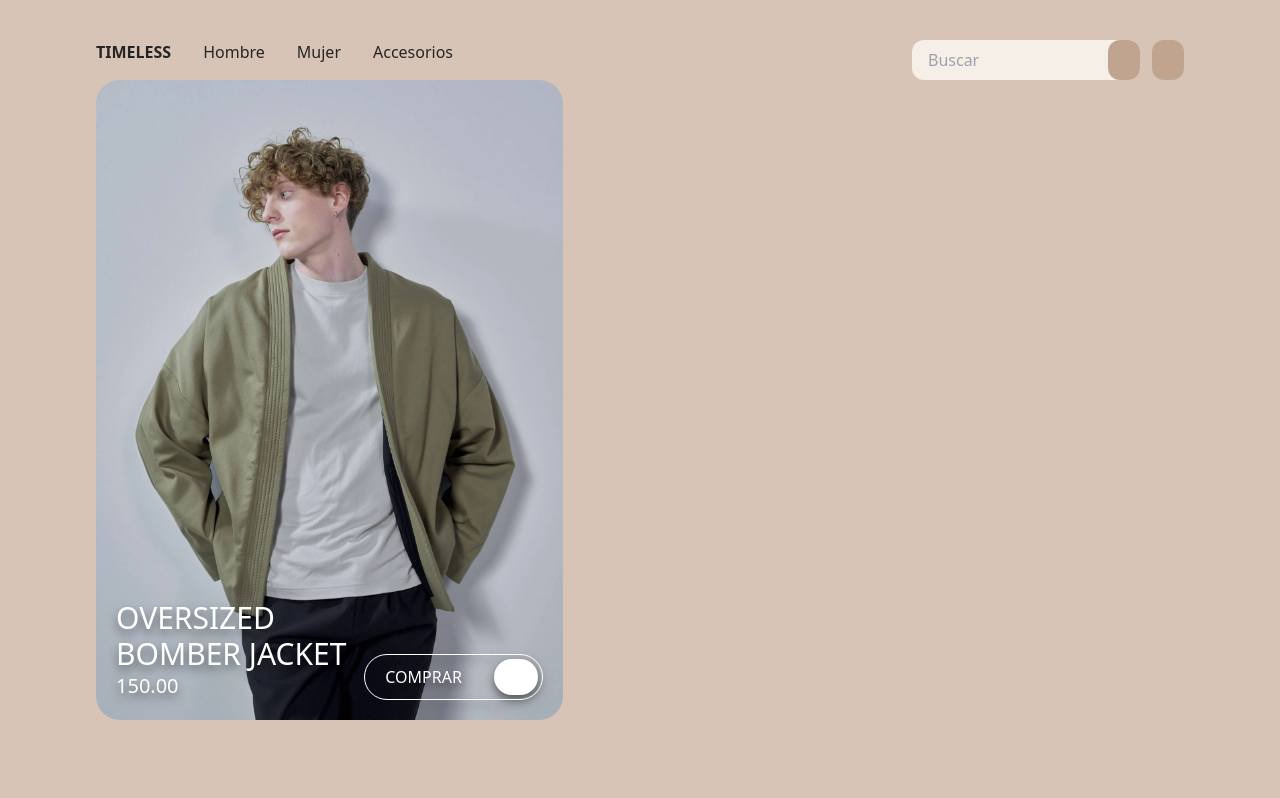
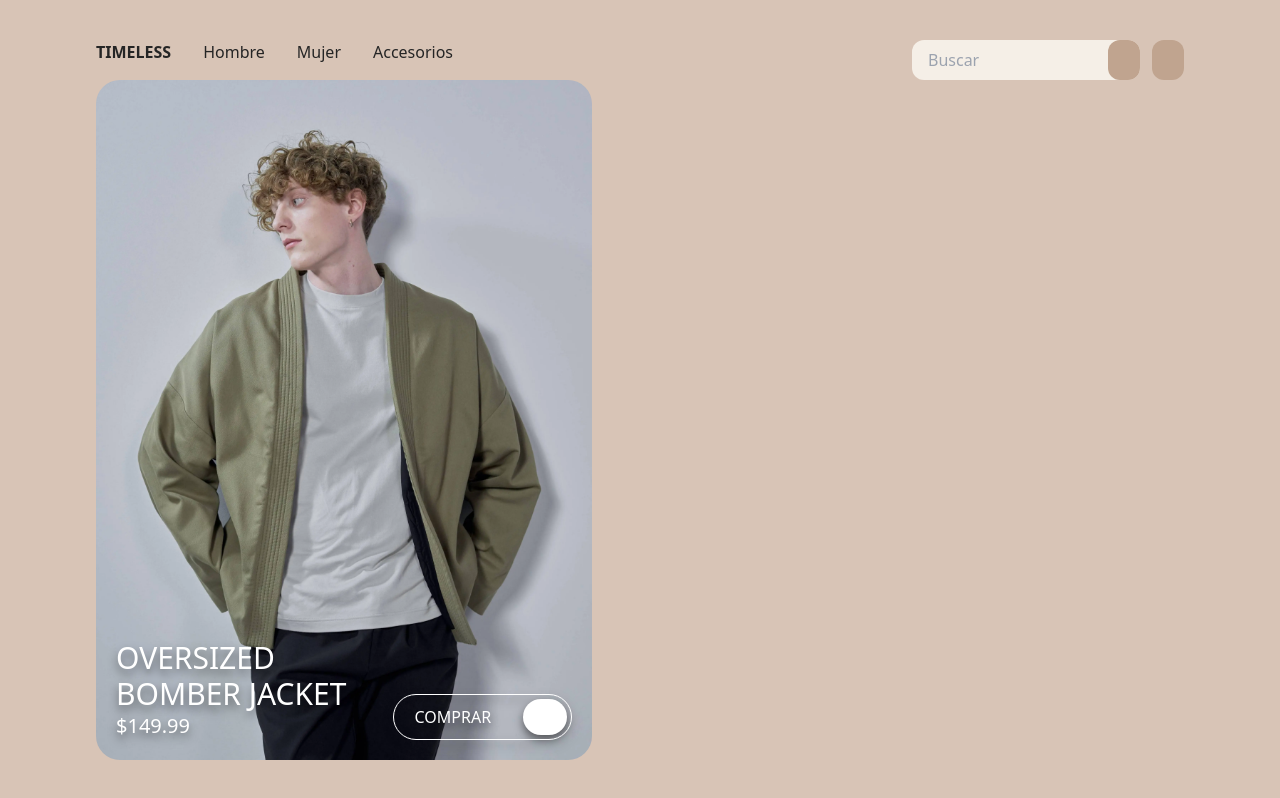
Before and after one commit to SergioGamero31/Timeless, a Vue app: page /men in a window 1280 px wide. Built offline with nearby package versions, Linux system fonts and the light colour scheme; some icons are missing; what tailwindcss-animated would draw is missing.

Commit message:
style: Update men view

```diff
--- a/src/views/MenView.vue
+++ b/src/views/MenView.vue
@@ -1,6 +1,6 @@
 <template>
-  <main>
-    <section class="flex sm:h-full lg:h-[80vh]">
+  <main class="sm:h-full lg:h-[85vh]">
+    <section class="flex h-full">
       <ul class="grid sm:grid-cols-2 lg:grid-cols-6 auto-rows-fr gap-5">
         <li @mouseover="showImage=true" @mouseout="showImage=false"
         class="relative sm:col-span-2 lg:col-span-4 row-span-2 rounded-3xl overflow-hidden animate-fade">
@@ -8,7 +8,7 @@
           <div class="absolute flex justify-between w-full bottom-0 p-5 drop-shadow-[0_5px_5px_rgba(0,0,0,0.5)]">
             <div class="flex flex-col text-white uppercase">
               <span class="text-3xl animate-fade-right animate-delay-700">{{ mainProduct.name }}</span>
-              <span class="text-xl animate-fade-up animate-delay-700">{{ mainProduct.price }}</span>
+              <span class="text-xl animate-fade-up animate-delay-700">${{ mainProduct.price }}</span>
             </div>
             <CartButtonProminent class="self-end animate-fade-left animate-delay-700"/>
           </div>
@@ -35,7 +35,7 @@ let showImage = ref(false)
 
 const mainProduct = {
   name: 'oversized bomber jacket',
-  price: '150.00',
+  price: '149.99',
   img: ['src/assets/img/bomber-jacket.webp', 'src/assets/img/bomber-jacket2.webp']
 }
 </script>
```
